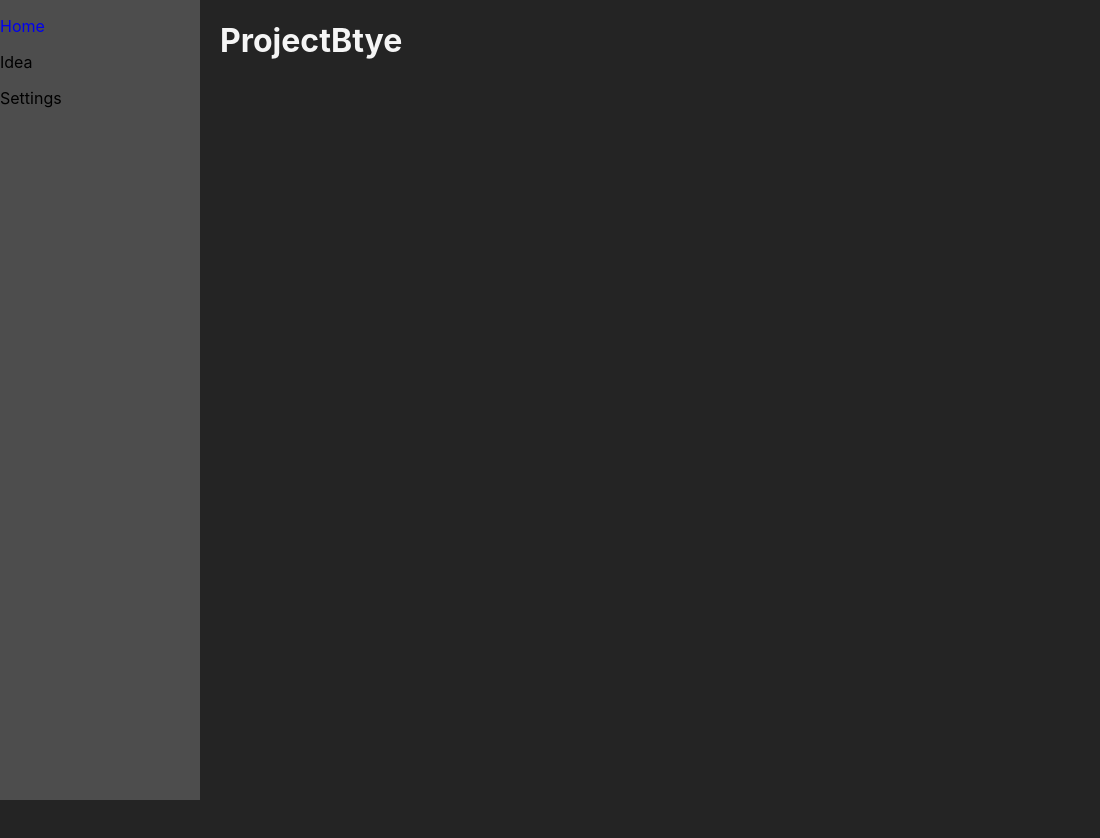
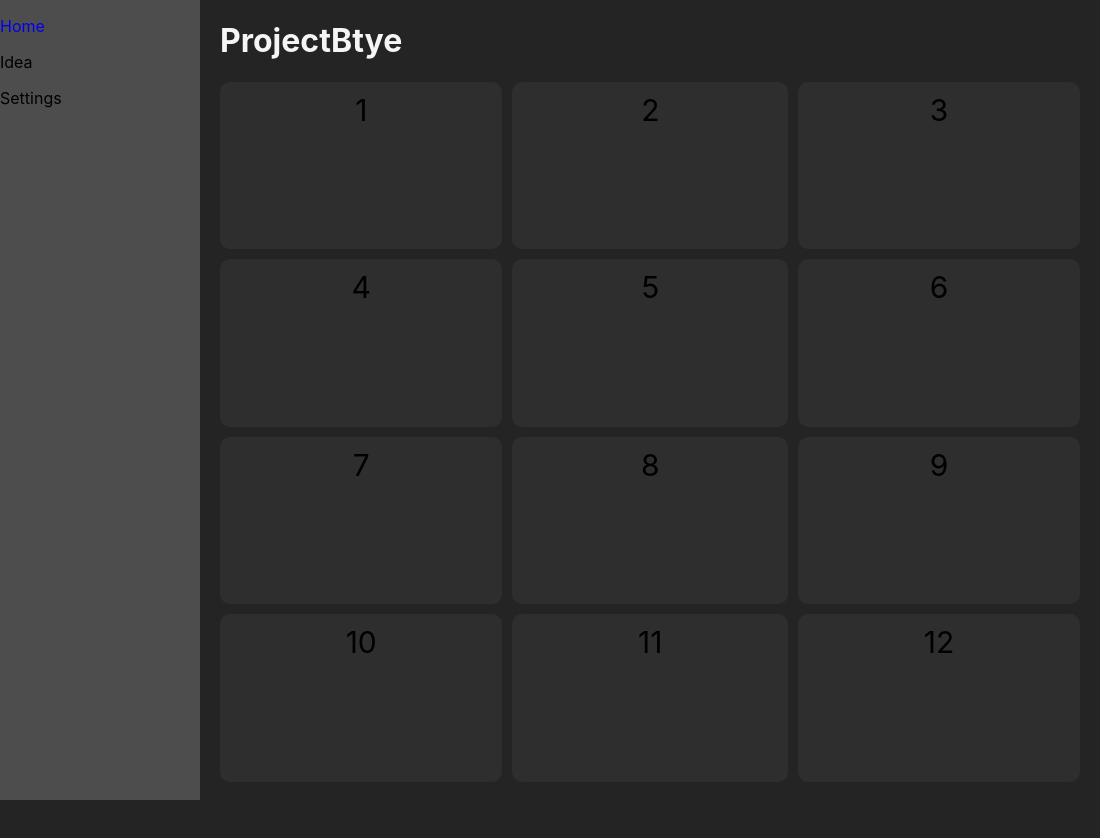
Before and after one commit to Mason-Dino/ProjectByte, an Electron app: page src/project.html in a window 1100 px wide. After the commit the page ends 800 px from the top, so only its background shows below. Drawn offline with Linux system fonts and the light colour scheme; no server answers.

Commit message:
added the grid aspect

```diff
--- a/src/css/project.css
+++ b/src/css/project.css
@@ -16,5 +16,21 @@
 
 .project-space {
     width: 100%;
-    height: 100vh;
+    height: calc(100vh - 100px);
+    display: grid;
+    grid-template-columns: auto auto auto;
+    grid-template-rows: auto auto auto auto;
+    row-gap: 10px;
+    column-gap: 10px;
 }
+
+.project-space > div {
+    background-color: var(--card);
+    color: #000;
+    padding: 10px;
+    font-size: 30px;
+    text-align: center;
+    border-radius: 10px;
+
+    height: auto;
+}
--- a/src/project.html
+++ b/src/project.html
@@ -18,7 +18,18 @@
 		<div class="main">
 			<h1 id="title">ProjectBtye</h1>
             <div class="project-space">
-
+                <div>1</div>
+                <div>2</div>
+                <div>3</div>
+                <div>4</div>
+                <div>5</div>
+                <div>6</div>
+                <div>7</div>
+                <div>8</div>
+                <div>9</div>
+                <div>10</div>
+                <div>11</div>
+                <div>12</div>
             </div>
 		</div>
 	</body>
```
